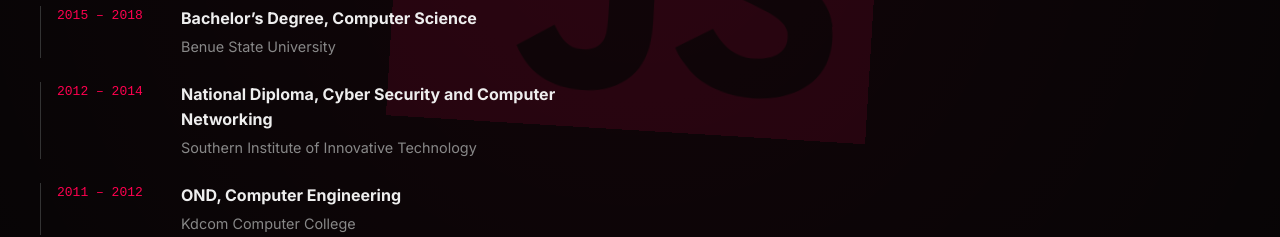
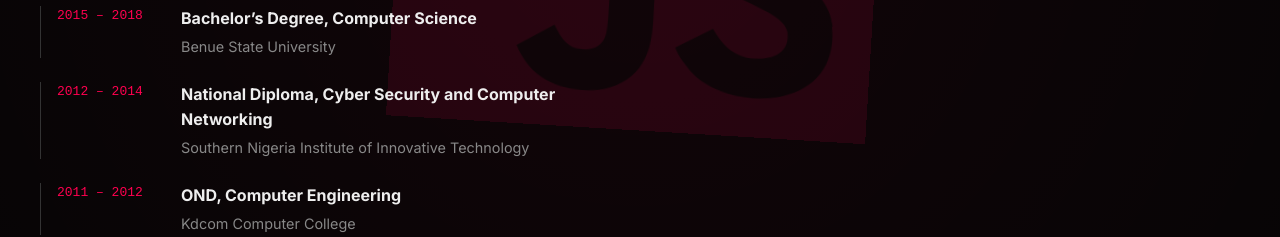
Before and after one commit to ex-commando/portfolio, a React (Vite) app: page / in a window 1280 px wide. Shown: the part 1300-1537 px from the top of the page. Built offline with nearby package versions, Linux system fonts and the light colour scheme.

Commit message:
fix: Update university name to Southern Nigeria Institute of Innovative Technology

```diff
--- a/src/data/resume.js
+++ b/src/data/resume.js
@@ -120,7 +120,7 @@ export const resumeData = {
         },
         {
             degree: "National Diploma, Cyber Security and Computer Networking",
-            school: "Southern Institute of Innovative Technology",
+            school: "Southern Nigeria Institute of Innovative Technology",
             year: "2012 – 2014"
         },
         {
```
